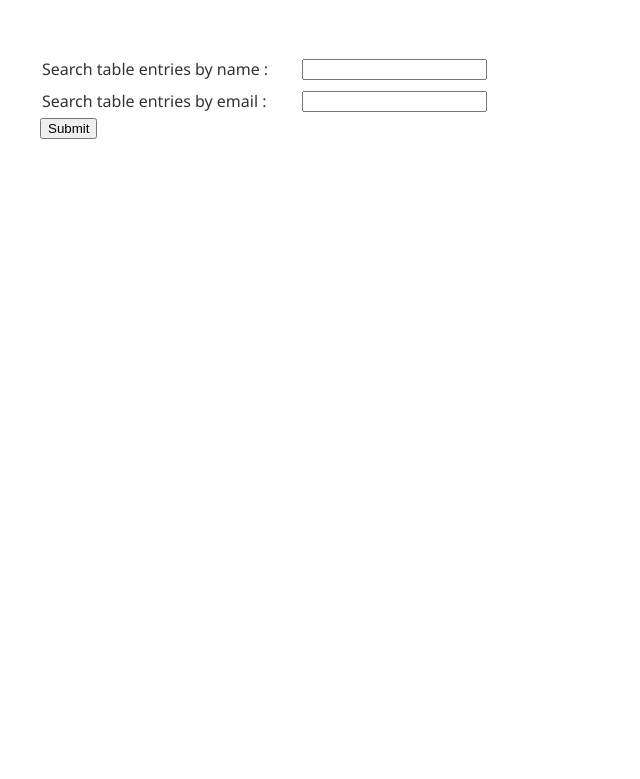
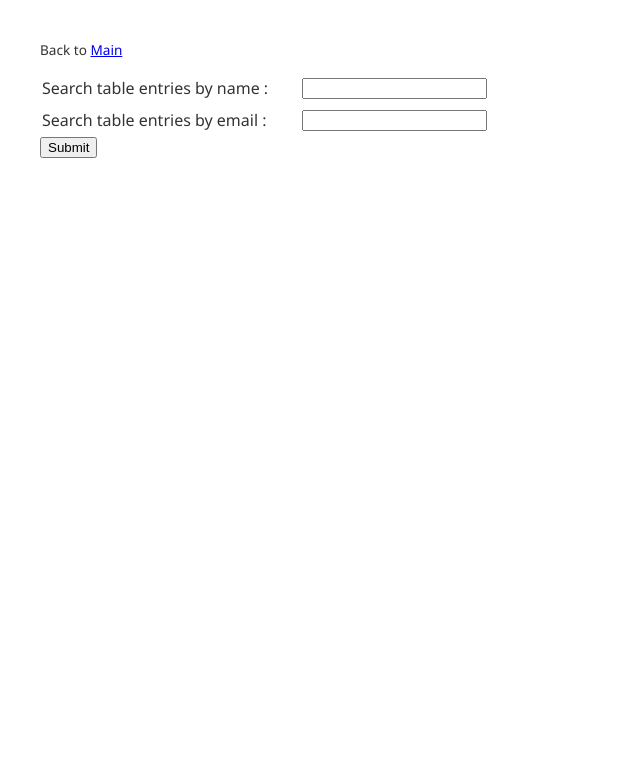
Before and after one commit to maturecheese/registration, a PHP site: page /search.php in a window 1280 px wide. Shown: the top 779 px of the page, without its empty margins (0-640 px from the left). Run offline with PHP 8.4, Linux system fonts and the light colour scheme.

Commit message:
link to main

```diff
--- a/search.php
+++ b/search.php
@@ -57,6 +57,7 @@ echo <<<_END
 
 
         <body>
+            Back to <a href='index.php'>Main</a>
             <form method="post" action="search.php" enctype="multipart/form-data">
                 <table>
                     <tr>
```
